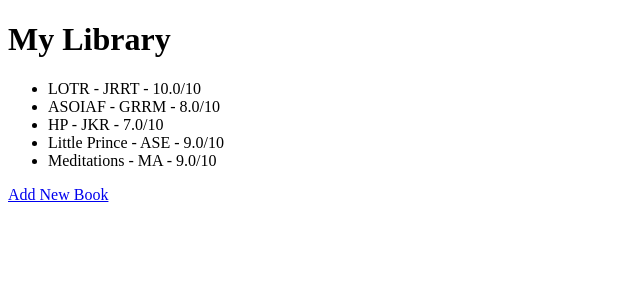
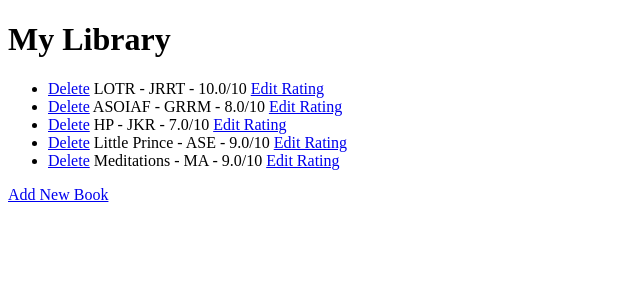
Before and after one commit to Ntt37Vp/100DaysPython, a Flask app: page / in a window 1280 px wide. Shown: the top 300 px of the page, without its empty margins (0-640 px from the left). Run offline with Flask 2, Linux system fonts and the light colour scheme; data comes from the database, SQL or seed files in the repository; both versions use the stored data as it was after the commit; some libraries are stand-ins or nearby versions.

Commit message:
day 63 final

```diff
--- a/day-63-SQLite-SQLQAlchemy/main.py
+++ b/day-63-SQLite-SQLQAlchemy/main.py
@@ -30,7 +30,8 @@ class Book(db.Model):
         return f"<Book {self.title}>"
 
 
-db.create_all()
+with app.app_context():
+    db.create_all()
 
 
 # CREATE RECORD
--- a/day-63-SQLite-SQLQAlchemy/templates/index.html
+++ b/day-63-SQLite-SQLQAlchemy/templates/index.html
@@ -7,14 +7,18 @@
 <body>
 <h1>My Library</h1>
         {% if books == []: %}
-        <p>Library is empty. Click 'Add New Book' below to start adding books.</p>
+        <p>Library is empty. <em>Click link below to start adding books!</em></p>
         {% endif %}
     <ul>
         {% for book in books %}
-        <li>{{book.title}} - {{book.author}} - {{book.rating}}/10</li>
+        <li>
+            <a href="{{ url_for('delete', id=book.id) }}">Delete</a>
+            {{book.title}} - {{book.author}} - {{book.rating}}/10
+            <a href="{{ url_for('edit', id=book.id) }}">Edit Rating</a>
+        </li>
         {% endfor %}
     </ul>
 
-<a href="/add">Add New Book</a>
+<a href="{{ url_for('add') }}">Add New Book</a>
 </body>
 </html>
```
Also changed, not shown: day-63-SQLite-SQLQAlchemy/instance/books.db (added).
